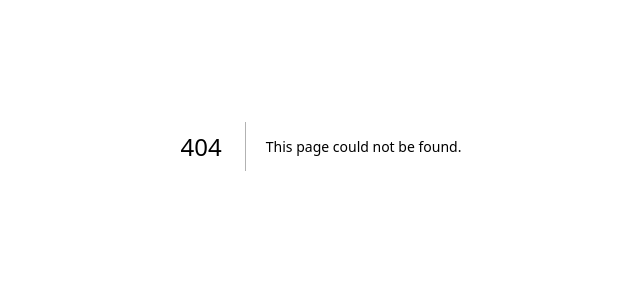
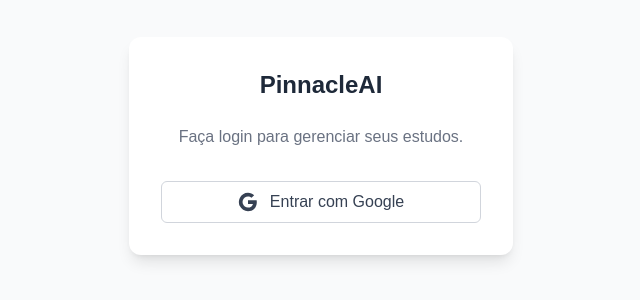
Before and after one commit to pabllomagalhaes/pinnacle-ai, a Next.js app: page /login in a window 1280 px wide. Before the commit this address had no page. Shown: the part 254-554 px from the top of the page, without its empty margins (319-959 px from the left). Built offline with nearby package versions, Linux system fonts and the light colour scheme; no server answers.

Commit message:
feat: implementada autenticacao com Google via Supabase

```diff
--- /dev/null
+++ b/app/auth/callback/route.ts
@@ -0,0 +1,33 @@
+import { createServerClient, type CookieOptions } from '@supabase/ssr';
+import { cookies } from 'next/headers';
+import { NextResponse } from 'next/server';
+
+export async function GET(request: Request) {
+  const { searchParams, origin } = new URL(request.url);
+  const code = searchParams.get('code');
+  const next = searchParams.get('next') ?? '/dashboard';
+
+  if (code) {
+    const cookieStore = await cookies();
+    const supabase = createServerClient(
+      process.env.NEXT_PUBLIC_SUPABASE_URL!,
+      process.env.NEXT_PUBLIC_SUPABASE_ANON_KEY!,
+      {
+        cookies: {
+          get(name: string) {
+            return cookieStore.get(name)?.value;
+          },
+          set(name: string, value: string, options: CookieOptions) {
+            cookieStore.set({ name, value, ...options });
+          },
+          remove(name: string, options: CookieOptions) {
+            cookieStore.delete({ name, ...options });
+          },
+        },
+      }
+    );
+    await supabase.auth.exchangeCodeForSession(code);
+  }
+
+  return NextResponse.redirect(`${origin}${next}`);
+}
--- /dev/null
+++ b/app/dashboard/page.tsx
@@ -0,0 +1,8 @@
+export default function DashboardPage() {
+  return (
+    <div className="p-8">
+      <h1 className="text-3xl font-bold">Bem-vindo ao PinnacleAI</h1>
+      <p className="mt-4 text-gray-600">Este é o seu painel de controle. Aqui organizaremos suas sessões de estudo e eventos.</p>
+    </div>
+  );
+}
--- /dev/null
+++ b/app/login/page.tsx
@@ -0,0 +1,42 @@
+"use client";
+
+import { supabase } from "../../lib/supabase";
+
+export default function LoginPage() {
+  const handleGoogleLogin = async () => {
+    const { error } = await supabase.auth.signInWithOAuth({
+      provider: "google",
+      options: {
+        // Redireciona para o dashboard após o login dar certo
+        redirectTo: `${window.location.origin}/auth/callback`,
+      },
+    });
+
+    if (error) {
+      console.error("Erro ao fazer login:", error.message);
+    }
+  };
+
+  return (
+    <div className="flex min-h-screen items-center justify-center bg-gray-50">
+      <div className="rounded-xl bg-white p-8 shadow-lg max-w-sm w-full text-center">
+        <h1 className="text-2xl font-bold mb-6 text-gray-800">PinnacleAI</h1>
+        <p className="text-gray-500 mb-8">Faça login para gerenciar seus estudos.</p>
+
+        <button
+          onClick={handleGoogleLogin}
+          className="w-full flex items-center justify-center gap-3 bg-white border border-gray-300 text-gray-700 font-medium py-2 px-4 rounded-md hover:bg-gray-50 transition-colors"
+        >
+          {/* Ícone simples do Google */}
+          <svg className="w-5 h-5" viewBox="0 0 24 24">
+            <path fill="currentColor" d="M22.56 12.25c0-.78-.07-1.53-.2-2.25H12v4.26h5.92c-.26 1.37-1.04 2.53-2.21 3.31v2.77h3.57c2.08-1.92 3.28-4.74 3.28-8.09z" />
+            <path fill="currentColor" d="M12 23c2.97 0 5.46-.98 7.28-2.66l-3.57-2.77c-.98.66-2.23 1.06-3.71 1.06-2.86 0-5.29-1.93-6.16-4.53H2.18v2.84C3.99 20.53 7.7 23 12 23z" />
+            <path fill="currentColor" d="M5.84 14.09c-.22-.66-.35-1.36-.35-2.09s.13-1.43.35-2.09V7.07H2.18C1.43 8.55 1 10.22 1 12s.43 3.45 1.18 4.93l2.85-2.22.81-.62z" />
+            <path fill="currentColor" d="M12 5.38c1.62 0 3.06.56 4.21 1.64l3.15-3.15C17.45 2.09 14.97 1 12 1 7.7 1 3.99 3.47 2.18 7.07l3.66 2.84c.87-2.6 3.3-4.53 6.16-4.53z" />
+          </svg>
+          Entrar com Google
+        </button>
+      </div>
+    </div>
+  );
+}
--- /dev/null
+++ b/lib/supabase.ts
@@ -0,0 +1,16 @@
+//import { createClient } from '@supabase/supabase-js';
+
+//const supabaseUrl = process.env.NEXT_PUBLIC_SUPABASE_URL!;
+//const supabaseAnonKey = process.env.NEXT_PUBLIC_SUPABASE_ANON_KEY!;
+
+//export const supabase = createClient(supabaseUrl, supabaseAnonKey);
+import { createClient } from '@supabase/supabase-js';
+
+const supabaseUrl = process.env.NEXT_PUBLIC_SUPABASE_URL;
+const supabaseAnonKey = process.env.NEXT_PUBLIC_SUPABASE_ANON_KEY;
+
+if (!supabaseUrl || !supabaseAnonKey) {
+  console.error("ERRO: As chaves do Supabase não foram encontradas no .env.local");
+}
+
+export const supabase = createClient(supabaseUrl!, supabaseAnonKey!);
--- a/package.json
+++ b/package.json
@@ -9,6 +9,8 @@
     "lint": "eslint"
   },
   "dependencies": {
+    "@supabase/ssr": "^0.10.3",
+    "@supabase/supabase-js": "^2.106.1",
     "next": "16.2.6",
     "react": "19.2.4",
     "react-dom": "19.2.4"
```
Also changed, not shown: 1 other file (tests, documents, lock files or other folders).
